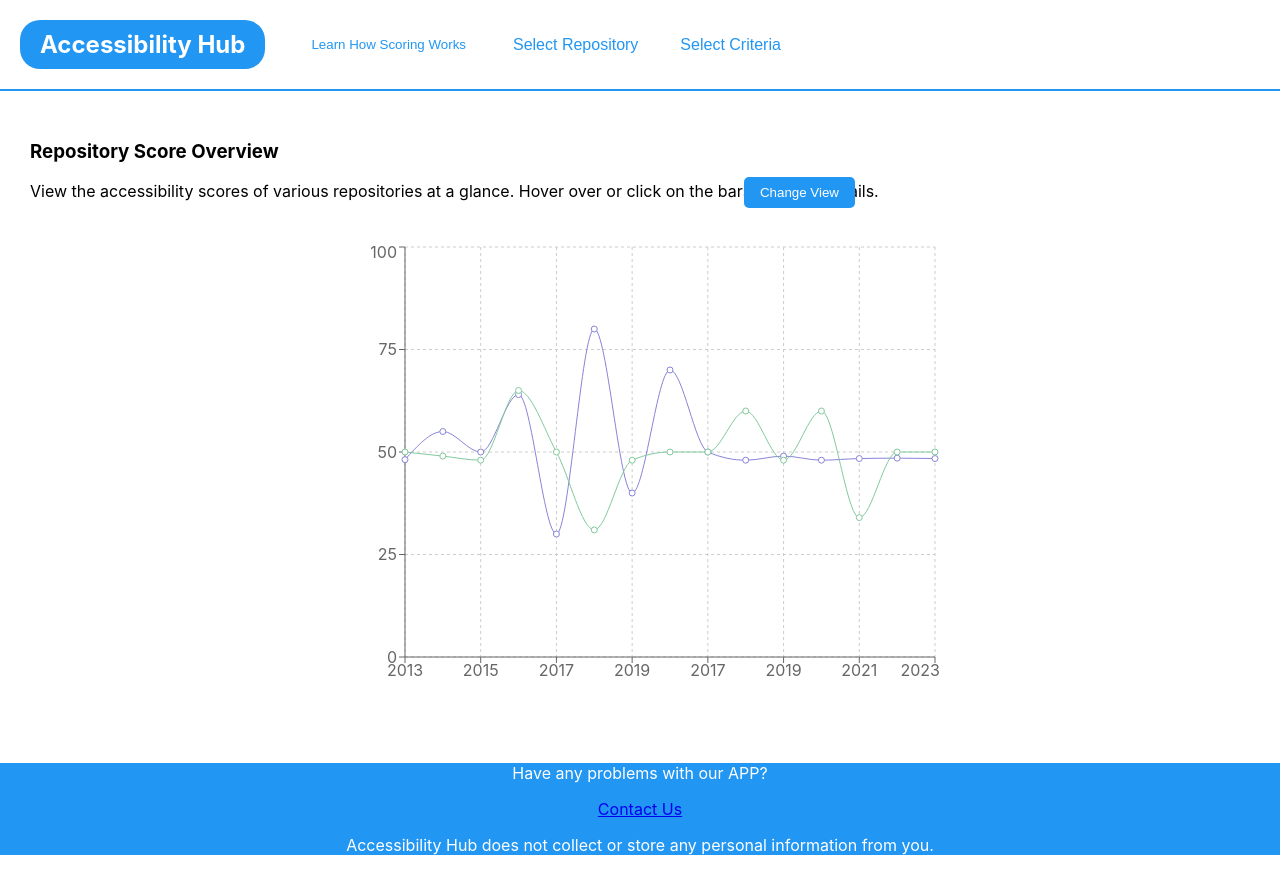
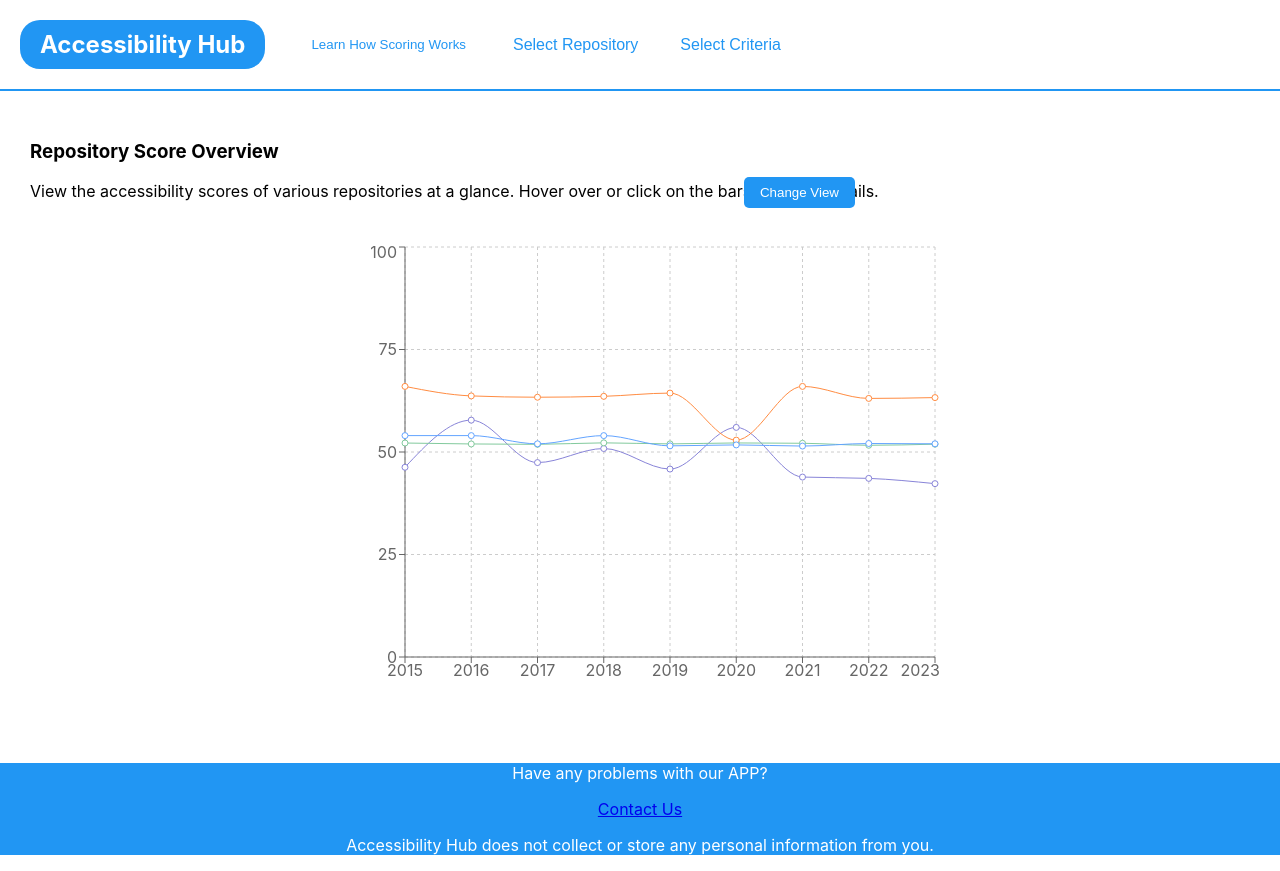
Before and after one commit to RenjunT/AccessibilityHub, a React (Create React App) app: page /#/ in a window 1280 px wide. Both pictures are taken after a click on the element "Change View". Built offline with nearby package versions, Linux system fonts and the light colour scheme.

Commit message:
Data input and Score explanation change

```diff
--- a/src/DetailsPage.js
+++ b/src/DetailsPage.js
@@ -10,15 +10,15 @@ const fetchDetails = (id) => {
   // For demonstration, it returns different data sets based on the ID
   const datasets = {
     'arXiv': [
-      { year: 2016, formula: 40, figure: 24, table: 24 },
-      { year: 2017, formula: 30, figure: 13, table: 22 },
-      { year: 2018, formula: 60, figure: 10, table: 23 }
+      { year: 2021, formula: 1, figure: 0.94, table: 0.94, content:0.06},
+      { year: 2022, formula: 1, figure: 0.84, table: 0.84, content:0.33 },
+      { year: 2023, formula: 1, figure: 0.94, table: 1, content:0.05}
       // ... rest of data
     ],
-    'pubMed': [
-      { year: 2016, formula: 40, figure: 24, table: 24 },
-      { year: 2017, formula: 30, figure: 13, table: 22 },
-      { year: 2018, formula: 60, figure: 10, table: 23 }
+    'PubMed': [
+      { year: 2021, formula: 1, figure: 0.97, table: 0.99, content:0.003},
+      { year: 2022, formula: 1, figure: 0.84, table: 0.84, content:0.33 },
+      { year: 2023, formula: 1, figure: 0.94, table: 1, content:0.05}
 
     ],
     // ... other datasets
@@ -75,12 +75,13 @@ const DetailsPage = () => {
       <BarChart width={800} height={450} data={detailsData} margin={{ top: 20, right: 30, left: 20, bottom: 5 }}>
         <CartesianGrid strokeDasharray="3 3" />
         <XAxis dataKey="year" />
-        <YAxis />
+        <YAxis domain={[0, 4]}/>
         <Tooltip />
         <Legend />
         <Bar dataKey="formula" stackId="a" fill="#1e2f97" barSize={50}/>
         <Bar dataKey="figure" stackId="a" fill="#1aa7ec" barSize={50}/>
         <Bar dataKey="table" stackId="a" fill="#4adede" barSize={50}/>
+        <Bar dataKey="content" stackId="a" fill="#ffcc99" barSize={50}/>
       </BarChart>
       </div>
 
--- a/src/MainPage.js
+++ b/src/MainPage.js
@@ -25,10 +25,10 @@ const MainPage = () => {
         setShowTimeline(!showTimeline);
       };
     const repositories = [
-        { id: 'arXiv', name: 'arXiv', score: 46.13 },
-        { id: 'PubMed', name: 'PubMed', score: 49.64 },
-        { id: 'SpringerOpen', name: 'SpringerOpen', score: 64 },
-        { id: 'MedRxiv',name: 'MedRxiv', score: 42 }
+        { id: 'arXiv', name: 'arXiv', score: 47.51 },
+        { id: 'PubMed', name: 'PubMed', score: 51.91 },
+        { id: 'SpringerOpen', name: 'SpringerOpen', score: 63.31 },
+        { id: 'IEEEOpen',name: 'IEEEOpen', score: 52.13 }
       ];
       const criteriaOptions = ['Figure Alt Texts', 'Formular Alt Texts', 'Table Header'];
       const onNavigate = (path) => {
--- a/src/ScoreExplanationPage.js
+++ b/src/ScoreExplanationPage.js
@@ -35,16 +35,25 @@ const ScoreExplanationPage = () => {
       <main className="main-content">
         <section className="explanation-section">
           <h2>How we score the PDFs</h2>
-          <p>Our scoring mechanism evaluates the accessibility of the PDFs based on 9 key criteria,
+          <p>Our scoring mechanism evaluates the accessibility of the PDFs based on 9 binary criteria,
           divided into 2 categories: document properties and object properties according to the
-           <a href={matterhornProtocolUrl} target="_blank" rel="noopener noreferrer"> Matterhorn Protocol</a>. Document properties include
-          language specifier, tagging suspects, PDF/UA identifier, heading order, and metadata title. Object
-          properties assess whether content is marked correctly, figures have alt text, tables include headers,
-          and formulas have alt text.
-
-          Each property contributes equally within its category to a subtotal score.
-          The document properties make up 60% of the final score, while object properties account for 40%. This
-          weighted approach ensures a balanced assessment of PDF files' accessibility.</p>
+           <a href={matterhornProtocolUrl} target="_blank" rel="noopener noreferrer"> Matterhorn Protocol</a>. For each criterion, a PDF either meets the standard (scored as 1) or does not (scored as 0). </p>
+           <h3>Document Properties (60% of the final score):</h3>
+          <ul>
+            <li><strong>Language Specifiers:</strong> Ensures the language of the document is correctly specified for screen readers.</li>
+            <li><strong>Tagging Suspects:</strong> Checks for potential issues in tagging which could affect content interpretation.</li>
+            <li><strong>PDF/UA Identifiers:</strong> Verifies the presence of a PDF/UA identifier indicating conformance to accessibility standards.</li>
+            <li><strong>Valid Heading Order:</strong> Ensure the numbered heading levels are in descending sequence one by one, instead of Heading3 follows directly after Heading1.</li>
+            <li><strong>Metadata Title:</strong> Checks if the metadata contains 'dc:title', which helps screen reader users identify and search for the PDF file.</li>
+          </ul>
+          <h3>Object Properties (40% of the final score):</h3>
+          <ul>
+            <li><strong>Content Marked:</strong> Assesses if all content (e.g. paragraphs) is marked so that it is rendered "visible" to screen reader users.</li>
+            <li><strong>Figure Alternative Texts:</strong> Checks if figures in the file is tagged with alternative texts, which is nessecery to help screen reader users understand the figure content.</li>
+            <li><strong>Formular Alternative Texts:</strong> Checks if formulars in the file is tagged with alternative texts, to help screen reader users understand the formular correctly.</li>
+            <li><strong>Table Headers:</strong> Assesses if tables in the file have headers so that screen reader users can understand the table correctly.</li>
+          </ul>
+          <p>The final score of a PDF is a weighted sum of these criteria, with document properties contributing 60% and object properties 40%. This balance reflects the greater impact of document properties on accessibility for screen-reader users.</p>
           {/* Adding an illustrative example */}
           <div className="example-section">
                         <h3>Scoring Example</h3>
@@ -57,9 +66,9 @@ const ScoreExplanationPage = () => {
                         <p>This example demonstrates how each criterion's score contributes to the final accessibility rating of a PDF file.</p>
                     </div>
                     <h3>Repository View</h3>
-                        <p>The score of a repository is calculated by the average score of all 1000 PDFs we retrived from the repository.</p>
+                        <p>The score of a repository is calculated by the average score of all the PDFs we retrived from the repository. This provides an overall measure of the repository's accessibility.</p>
                     <h3>Timeline View</h3>
-                        <p>The score of a year from a repository is calculated by the average score of PDFs from that year.</p>
+                        <p>The score of a year from a repository is calculated by the average score of PDFs published in that year, giving insight into accessibility trends over time.</p>
 
         </section>
 
--- a/src/components/SimpleTimeline.js
+++ b/src/components/SimpleTimeline.js
@@ -4,22 +4,17 @@ import { LineChart, Line, CartesianGrid, XAxis, YAxis, Tooltip, ResponsiveContai
 // Sample data for the line chart
 const data = [
     /* Sample data format */
-    { year: '2013', arXiv: 48.13, PubMed: 50 },
-    { year: '2014', arXiv: 55, PubMed: 49 },
-    { year: '2015', arXiv: 50, PubMed: 48 },
-    { year: '2016', arXiv: 64, PubMed: 65 },
-    { year: '2017', arXiv: 30, PubMed: 50 },
-    { year: '2018', arXiv: 80, PubMed: 31 },
-    { year: '2019', arXiv: 40, PubMed: 48 },
-    { year: '2020', arXiv: 70, PubMed: 50 },
-    { year: '2017', arXiv: 50, PubMed: 50},
-    { year: '2018', arXiv: 48, PubMed: 60 },
-    { year: '2019', arXiv: 49, PubMed: 48 },
-    { year: '2020', arXiv: 48, PubMed: 60 },
-    { year: '2021', arXiv: 48.40, PubMed: 34 },
-    { year: '2022', arXiv: 48.5, PubMed: 50 },
-    { year: '2023', arXiv: 48.41, PubMed: 50},
-    /* ... Add more data points as needed */
+
+    { year: '2015', arXiv: 46.28, PubMed: 52.19, SpringerOpen: 66 , IEEEOpen:  54  },
+    { year: '2016', arXiv: 57.77, PubMed: 51.96, SpringerOpen: 63.68 , IEEEOpen: 54   },
+    { year: '2017', arXiv: 47.42, PubMed: 51.87, SpringerOpen: 63.36, IEEEOpen: 52  },
+    { year: '2018', arXiv: 50.85, PubMed: 52.23, SpringerOpen: 63.58, IEEEOpen: 54    },
+    { year: '2019', arXiv: 45.84, PubMed: 51.98, SpringerOpen: 64.37 , IEEEOpen: 51.5   },
+    { year: '2020', arXiv: 56, PubMed: 52.21, SpringerOpen: 52.9, IEEEOpen: 51.73   },
+    { year: '2021', arXiv: 43.89, PubMed: 52.13, SpringerOpen: 66 , IEEEOpen: 51.45   },
+    { year: '2022', arXiv: 43.57, PubMed: 51.64, SpringerOpen: 63.07, IEEEOpen: 52.07   },
+    { year: '2023', arXiv: 42.28, PubMed: 51.91, SpringerOpen: 63.27, IEEEOpen: 52  },
+
   ];
 
 function SimpleTimeline() {
@@ -33,6 +28,8 @@ function SimpleTimeline() {
         <Tooltip />
         <Line type="monotone" dataKey="arXiv" stroke="#8884d8" />
         <Line type="monotone" dataKey="PubMed" stroke="#82ca9d" />
+        <Line type="monotone" dataKey="SpringerOpen" stroke="#ff8c42" />
+        <Line type="monotone" dataKey="IEEEOpen" stroke="#63a4ff" />
       </LineChart>
       </ResponsiveContainer>
     </div>
```
